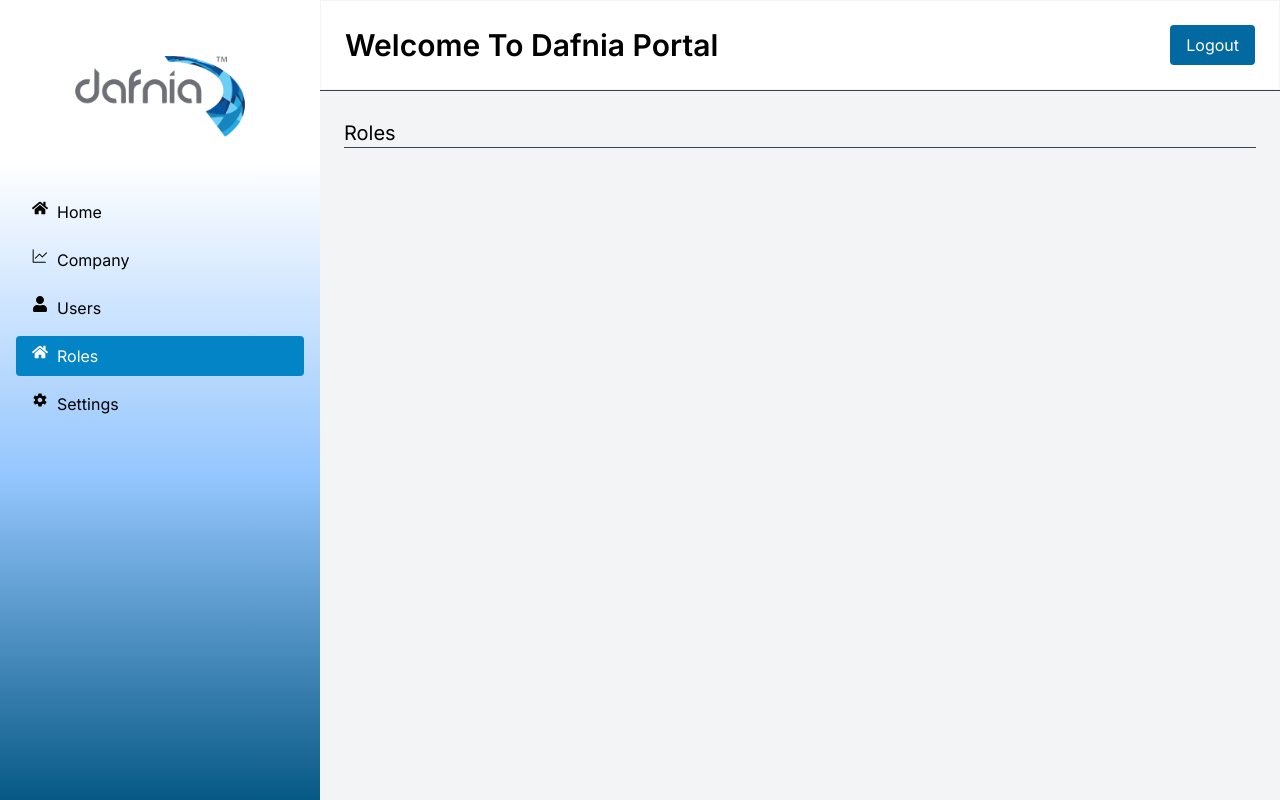
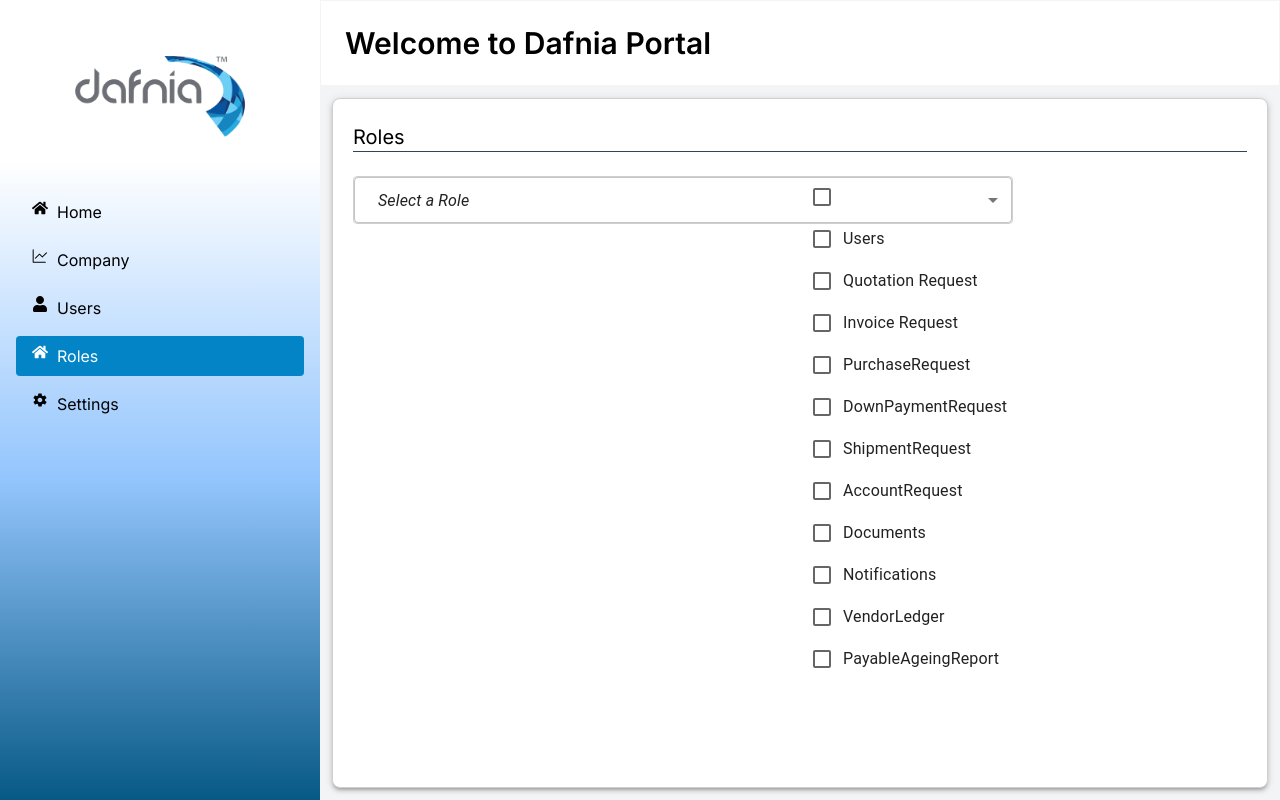
Before and after one commit to haseebx16/dafnia, a Next.js app: page /roles in a window 1280 px wide. Built offline with nearby package versions, Linux system fonts and the light colour scheme.

Commit message:
Update page.js

```diff
--- a/app/roles/page.js
+++ b/app/roles/page.js
@@ -1,38 +1,169 @@
 "use client"
 
-import React from 'react';
-import { useState } from "react"
-import Link from 'next/link';
-import { FaHome, FaUser } from "react-icons/fa";
-import { GoGraph } from "react-icons/go";
-import { IoMdSettings } from "react-icons/io";
-import { Button, Grid, TextField } from '@mui/material';
-import {Select, MenuItem, InputLabel, FormControl} from "@mui/material"
+import React, { useState } from 'react';
+import { Checkbox, FormGroup, FormControlLabel, FormControl, Select, MenuItem, Button, Grid, Paper } from '@mui/material';
 import Sidebar from '../components/Layout/sidebar';
 
-const page = () => {
+const Page = () => {
+  const [role, setRole] = useState('');
+  const [permissions, setPermissions] = useState({
+    vendors: false,
+    users: false,
+    quotationRequest: false,
+    invoiceRequest: false,
+    accountRequest: false,
+    shipmentRequest: false,
+    downPaymentRequest: false,
+    documents: false,
+    purchaseRequest: false,
+    quotationComparison: false,
+    notifications: false,
+    vendorLedger: false,
+    payableAgeingReport: false,
+    roles: false,
+    vendorRegistration: false
+  });
+
+  const handleRoleChange = (event) => {
+    setRole(event.target.value);
+  };
+
+  const handlePermissionChange = (event) => {
+    setPermissions({
+      ...permissions,
+      [event.target.name]: event.target.checked,
+    });
+  };
+
+  const handleSubmit = () => {
+    console.log("Role:", role);
+    console.log("Permissions:", permissions);
+  };
+
   return (
     <div className="flex min-h-screen">
-      <Sidebar/>
+      <Sidebar />
       <div className="flex-1 flex flex-col">
-      <header className="flex items-center justify-between p-6 bg-white border border-gray-100">
-          <h1 className="text-3xl font-semibold">Welcome To Dafnia Portal</h1>
-           <Link href='/'><button className=" px-4 py-2 bg-sky-700 text-white rounded hover:bg-sky-600">
-              Logout
-            </button> </Link>
+        <header className="flex items-center justify-between p-6 bg-white border border-gray-100">
+          <h1 className="text-3xl font-semibold">Welcome to Dafnia Portal</h1>
+        </header>
+        <main className="flex-1 p-3 bg-gray-100 flex justify-center items-center">
+          {/* Main form container with background and border */}
+          <Paper
+            elevation={3}
+            style={{
+              backgroundColor: 'white', // Light background similar to image
+              border: '1px solid #d0d0d0', // Subtle border
+              borderRadius: '8px', // Slightly rounded corners
+              padding: '20px', // Space inside the container
+              width: '100%', // Ensure it adjusts on smaller screens
+              height: '100%'
+            }}
+          >
+            <div>
+              <Grid container spacing={3}>
+                <Grid item xs={12}>
+                  <p className="text-xl mt-1 text-black">Roles</p>
+                  <hr className="border-gray-700 w-full" />
+                </Grid>
+                <Grid item xs={12} md={6}>
+                  <FormControl fullWidth>
+                    <Select
+                      value={role}
+                      onChange={handleRoleChange}
+                      displayEmpty
+                      style={{
+                        backgroundColor: '#ffffff', // White background for the dropdown
+                        border: '1px solid #d0d0d0', // Light grey border
+                        borderRadius: '4px', // Rounded corners
+                        padding: '10px', // Padding inside the select box
+                        height: '48px', // Set height to match the form
+                        width: '660px'
+                      }}
+                    >
+                      <MenuItem value="">
+                        <em>Select a Role</em>
+                      </MenuItem>
+                      <MenuItem value="Finance">Finance</MenuItem>
+                      <MenuItem value="Admin">Admin</MenuItem>
+                      <MenuItem value="User">User</MenuItem>
+                      <MenuItem value="Employee">Employee</MenuItem>
+                      <MenuItem value="Developer">Developer</MenuItem>
+                      <MenuItem value="Software-Enginner">Software Enginner</MenuItem>
 
+                      {/* Add more roles as needed */}
+                    </Select>
+                  </FormControl>
+                </Grid>
 
-        </header>
-          <hr className=" border-gray-700 w-full"/>
-        <main className="flex-1 p-6 bg-gray-100">
-          <div className="flex justify-between items-center">
-            <p className="text-xl mt-1 text-black">Roles</p>
-          </div>
-          <hr className="border-gray-700 w-full" />
+                <Grid item xs={12} md={6} className='ml-0'>
+                  <FormGroup>
+                    <FormControlLabel
+                      control={<Checkbox checked={permissions.vendors} onChange={handlePermissionChange} name="vendors" />}
+                      label="Vendors"
+                    />
+                    <FormControlLabel
+                      control={<Checkbox checked={permissions.users} onChange={handlePermissionChange} name="users" />}
+                      label="Users"
+                    />
+                    <FormControlLabel
+                      control={<Checkbox checked={permissions.quotationRequest} onChange={handlePermissionChange} name="quotationRequest" />}
+                      label="Quotation Request"
+                    />
+                    <FormControlLabel
+                      control={<Checkbox checked={permissions.invoiceRequest} onChange={handlePermissionChange} name="invoiceRequest" />}
+                      label="Invoice Request"
+                    />
+                     <FormControlLabel
+                      control={<Checkbox checked={permissions.purchaseRequest} onChange={handlePermissionChange} name="purchaseRequest" />}
+                      label="PurchaseRequest"
+                    />
+                     <FormControlLabel
+                      control={<Checkbox checked={permissions.downPaymentRequest} onChange={handlePermissionChange} name="downPaymentRequest" />}
+                      label="DownPaymentRequest"
+                    />
+                     <FormControlLabel
+                      control={<Checkbox checked={permissions.shipmentRequest} onChange={handlePermissionChange} name="shipmentRequest" />}
+                      label="ShipmentRequest"
+                    />
+                     <FormControlLabel
+                      control={<Checkbox checked={permissions.accountRequest} onChange={handlePermissionChange} name="accountRequest" />}
+                      label="AccountRequest"
+                    />
+                     <FormControlLabel
+                      control={<Checkbox checked={permissions.documents} onChange={handlePermissionChange} name="documents" />}
+                      label="Documents"
+                    />
+                     <FormControlLabel
+                      control={<Checkbox checked={permissions.notifications} onChange={handlePermissionChange} name="notifications" />}
+                      label="Notifications"
+                    />
+                     <FormControlLabel
+                      control={<Checkbox checked={permissions.vendorLedger} onChange={handlePermissionChange} name="vendorLedger" />}
+                      label="VendorLedger"
+                    />
+                     <FormControlLabel
+                      control={<Checkbox checked={permissions.payableAgeingReport} onChange={handlePermissionChange} name="payableAgeingReport" />}
+                      label="PayableAgeingReport"
+                    />
+                    {/* Add more checkboxes as needed */}
+                  </FormGroup>
+                </Grid>
+              </Grid>
+              {/* <Button
+                variant="contained"
+                color="primary"
+                onClick={handleSubmit}
+                style={{ marginTop: '20px' }}
+              >
+                Submit
+              </Button> */}
+            </div>
+          </Paper>
         </main>
-        </div>
+      </div>
     </div>
-  )
-}
+  );
+};
 
-export default page
+export default Page;
```
